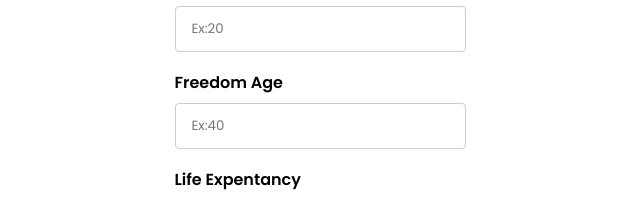
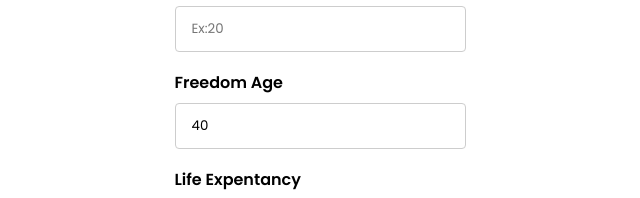
Before and after one commit to Creanick/freedomcalculator, a React (Create React App) app: page / in a window 1280 px wide. Shown: the part 215-413 px from the top of the page, without its empty margins (320-960 px from the left). Built offline with nearby package versions, Linux system fonts and the light colour scheme.

Commit message:
changed labeled input api

```diff
--- a/src/App.tsx
+++ b/src/App.tsx
@@ -1,5 +1,6 @@
 import styled from "styled-components";
 import Button from "./components/Button/Button";
+import Input from "./components/Input/Input";
 import LabeledInput from "./components/LabeledInput/LabeledInput";
 
 const Wrapper = styled.div`
@@ -29,12 +30,12 @@ const App = () => {
     <Wrapper>
       <h1>Financial Freedom Calculator</h1>
       <InputContainer >
-        <LabeledInput id="expense" hint="Ex:50000" type="number">Monthly Expense</LabeledInput>
-        <LabeledInput id="current-age" hint="Ex:20" type="number">Current Age</LabeledInput>
-        <LabeledInput id="freedom-age" hint="Ex:40" type="number">Freedom Age</LabeledInput>
-        <LabeledInput id="life-expentancy" hint="Ex:80" value="80" type="number">Life Expentancy</LabeledInput>
-        <LabeledInput id="inflation-rate" hint="Ex: 6%" value="6" type="number">Inflation Rate</LabeledInput>
-        <LabeledInput id="post-freedom-return" hint="Ex: 10%" value="10" type="number">Post Freedom Return</LabeledInput>
+        <LabeledInput id="expense" inputElement={<Input type="number" placeholder="Ex:50000" id="expense" />}>Monthly Expense</LabeledInput>
+        <LabeledInput id="current-age" inputElement={<Input type="number" placeholder="Ex:20" id="current-age" />}>Current Age</LabeledInput>
+        <LabeledInput id="freedom-age" inputElement={<Input type="number" placeholder="Ex:40" id="freedom-age" value={40} />}>Freedom Age</LabeledInput>
+        <LabeledInput id="life-expentancy" inputElement={<Input type="number" placeholder="Ex:80" id="life-expentancy" value={80} />}>Life Expentancy</LabeledInput>
+        <LabeledInput id="inflation-rate" inputElement={<Input type="number" placeholder="Ex:6%" id="inflation-rate" value={6} />}>Inflation Rate</LabeledInput>
+        <LabeledInput id="post-freedom-return" inputElement={<Input type="number" placeholder="Ex:10%" id="post-freedom-return" value={10} />}>Post Freedom Return</LabeledInput>
         <Button>Calculate</Button>
         <p>Total Fund Needed</p>
         <p className="total-fund">0</p>
--- a/src/components/Input/Input.tsx
+++ b/src/components/Input/Input.tsx
@@ -1,4 +1,3 @@
-import React from 'react';
 import styled from 'styled-components'
 const Input = styled.input`
     display: block;
--- a/src/components/LabeledInput/LabeledInput.tsx
+++ b/src/components/LabeledInput/LabeledInput.tsx
@@ -1,6 +1,5 @@
-import { FunctionComponent, SyntheticEvent } from 'react'
+import { FunctionComponent } from 'react'
 import styled from 'styled-components'
-import Input from '../Input/Input'
 
 const Wrapper = styled.div`
     text-align: left;
@@ -9,20 +8,18 @@ const Wrapper = styled.div`
         display: block;
         font-weight: 600;
         font-size: 16px;
+        cursor: pointer;
     }
 `;
 interface Props {
+    inputElement: JSX.Element
     id: string
-    type?: string
-    hint?: string
-    value?: string
-    onChange?: (event: React.ChangeEvent<HTMLInputElement>) => void
 }
-const LabeledInput: FunctionComponent<Props> = ({ id, children, type = "text", hint, value, onChange }) => {
+const LabeledInput: FunctionComponent<Props> = ({ id, children, inputElement }) => {
     return (
         <Wrapper>
             <label htmlFor={id}>{children}</label>
-            <Input type={type} id={id} name={id} placeholder={hint} value={value} onChange={onChange} />
+            {inputElement}
         </Wrapper>
     )
 }
```
